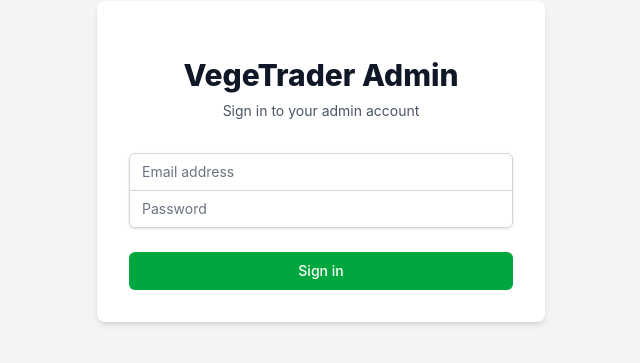
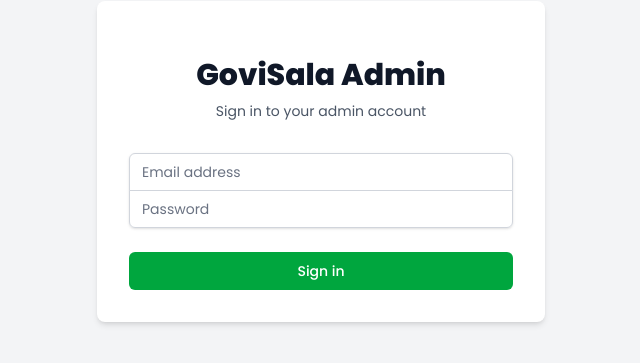
Before and after one commit to govisala/govisala-admin, a React (Vite) app: page /login in a window 1280 px wide. Shown: the part 239-602 px from the top of the page, without its empty margins (319-959 px from the left). Built offline with nearby package versions, Linux system fonts and the light colour scheme.

Commit message:
added changes of sidebar

```diff
--- a/src/App.css
+++ b/src/App.css
@@ -1,7 +1,8 @@
+@import url("https://fonts.googleapis.com/css2?family=Poppins:ital,wght@0,100;0,200;0,300;0,400;0,500;0,600;0,700;0,800;0,900;1,100;1,200;1,300;1,400;1,500;1,600;1,700;1,800;1,900&display=swap");
 @import "tailwindcss";
 
 :root {
-  font-family: Inter, system-ui, Avenir, Helvetica, Arial, sans-serif;
+  font-family: Poppins, sans-serif;
   line-height: 1.5;
   font-weight: 400;
 }
--- a/src/components/Header.jsx
+++ b/src/components/Header.jsx
@@ -16,7 +16,7 @@
             <Bars3Icon className="h-6 w-6" />
           </button>
           <h1 className="text-xl font-semibold text-gray-900 ml-2 md:ml-0">
-            VegeTrader Admin
+            GoviSala Admin
           </h1>
         </div>
         <div className="flex items-center">
--- a/src/components/Login.jsx
+++ b/src/components/Login.jsx
@@ -8,7 +8,7 @@
   const handleSubmit = (e) => {
     e.preventDefault();
     // In a real app, validate against a backend
-    if (email === "admin@vegetrader.com" && password === "admin123") {
+    if (email === "admin@govisala.uor" && password === "admin123") {
       onLogin();
     } else {
       setError("Invalid email or password");
@@ -20,7 +20,7 @@
       <div className="max-w-md w-full space-y-8 bg-white p-8 rounded-lg shadow-md">
         <div>
           <h2 className="mt-6 text-center text-3xl font-extrabold text-gray-900">
-            VegeTrader Admin
+            GoviSala Admin
           </h2>
           <p className="mt-2 text-center text-sm text-gray-600">
             Sign in to your admin account
--- a/src/components/Sidebar.jsx
+++ b/src/components/Sidebar.jsx
@@ -14,7 +14,7 @@
       {/* Mobile sidebar backdrop */}
       {open && (
         <div
-          className="fixed inset-0 z-40 bg-gray-600 bg-opacity-75 md:hidden"
+          className="fixed inset-0 z-40 bg-gray-300/50 md:hidden"
           onClick={() => setOpen(false)}
         ></div>
       )}
@@ -26,7 +26,7 @@
         }`}
       >
         <div className="flex items-center justify-between h-16 px-4 bg-green-900">
-          <span className="text-xl font-semibold">VegeTrader</span>
+          <span className="text-xl font-semibold">GoviSala</span>
           <button
             onClick={() => setOpen(false)}
             className="text-white focus:outline-none focus:ring-2 focus:ring-white md:hidden"
@@ -57,7 +57,7 @@
               </div>
               <div className="ml-3">
                 <p className="text-sm font-medium text-white">Admin User</p>
-                <p className="text-xs text-green-300">admin@vegetrader.com</p>
+                <p className="text-xs text-green-300">admin@govisala.uor</p>
               </div>
             </div>
           </div>
```
Also changed, not shown: 1 other file (tests, documents, lock files or other folders).
